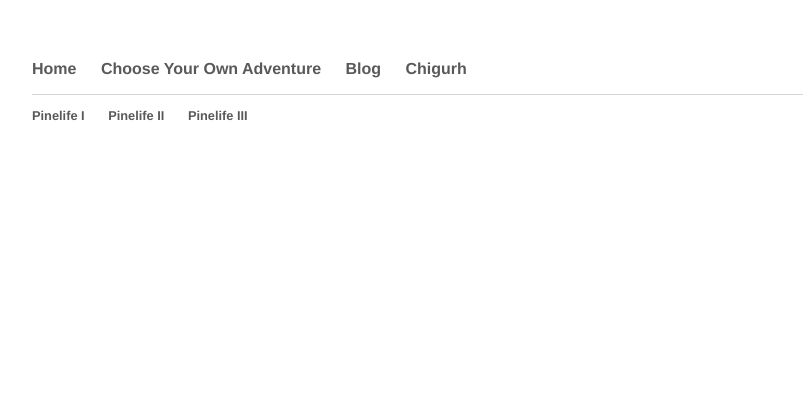
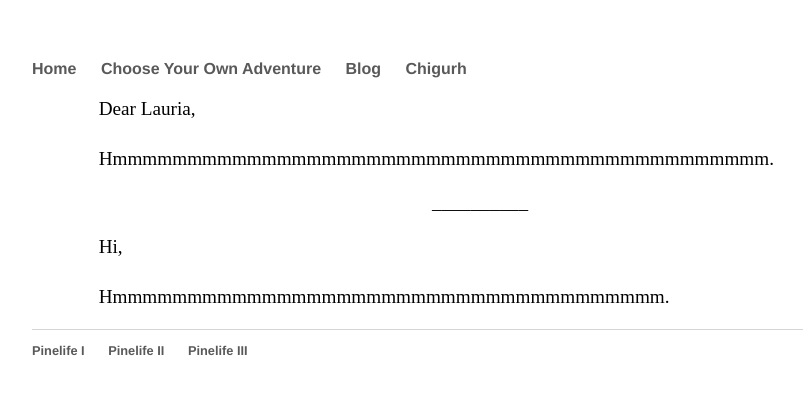
Before and after one commit to Pinelife/pinelife.github.io, a Jekyll site: the page built from Hellhole/Room7.html, in a window 1280 px wide. Shown: the top 395 px of the page, without its empty margins (160-963 px from the left). Built offline with Jekyll 4.4.1, drawn with Linux system fonts in a browser that asks for light colours.

Commit message:
Update Room7.html

```diff
--- a/Hellhole/Room7.html
+++ b/Hellhole/Room7.html
@@ -2,3 +2,15 @@
 layout: default
 title: Pinelife
 ---
+<p style="text-align:justify" class="indented">
+  Dear Lauria,<br/>
+  <br/>
+ Hmmmmmmmmmmmmmmmmmmmmmmmmmmmmmmmmmmmmmmmmmmmm.</p>
+
+<p style="text-align:center" class="indented">
+__________
+</p>
+<p style="text-align:justify" class="indented">
+  Hi, <br/>
+   <br/>
+ Hmmmmmmmmmmmmmmmmmmmmmmmmmmmmmmmmmmmmm.</p>
```
